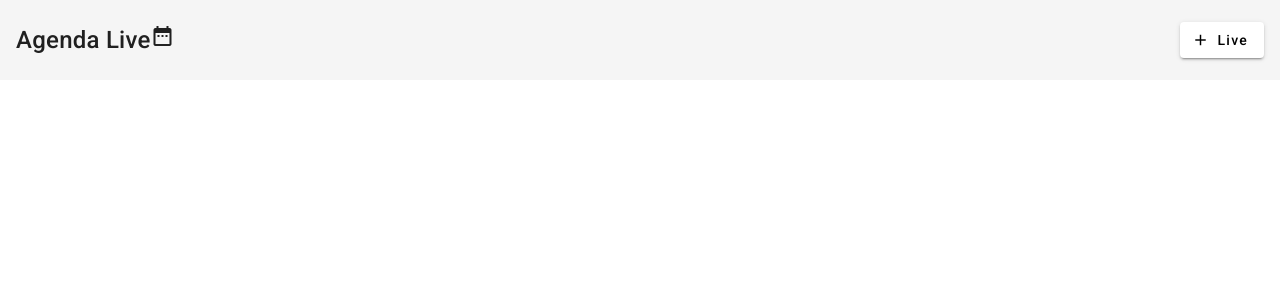
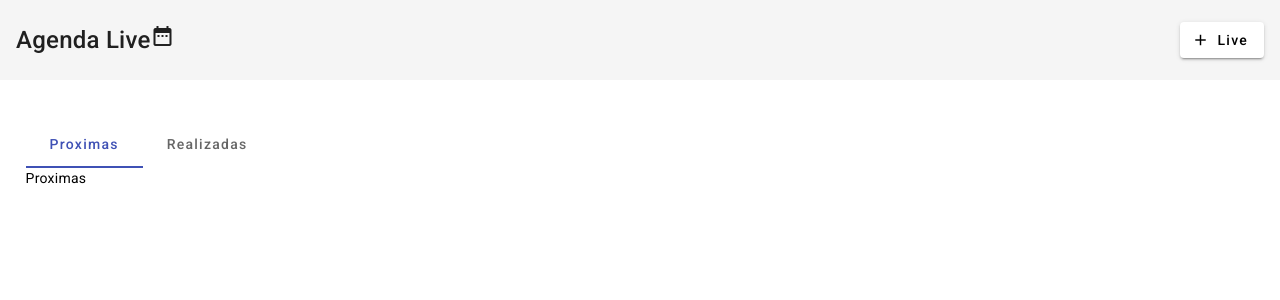
Before and after one commit to diogopaza/Projeto-Angular-Agenda, an Angular app in the folder agendalive/: page / in a window 1280 px wide. Shown: the top 300 px of the page. Built offline with nearby package versions, Linux system fonts and the light colour scheme.

Commit message:
segundo componente

```diff
--- a/agendalive/src/app/app.module.ts
+++ b/agendalive/src/app/app.module.ts
@@ -9,6 +9,8 @@
 import {MatIconModule} from '@angular/material/icon';
 import {MatButtonModule} from '@angular/material/button';
 import { LiveListComponent } from './views/home/live-list/live-list.component';
+import {MatTabsModule} from '@angular/material/tabs';
+
 
 
 
@@ -25,7 +27,8 @@
     BrowserAnimationsModule,
     MatToolbarModule,
     MatIconModule,
-    MatButtonModule
+    MatButtonModule,
+    MatTabsModule
   ],
   providers: [],
   bootstrap: [AppComponent]
--- a/agendalive/src/app/views/home/home.component.html
+++ b/agendalive/src/app/views/home/home.component.html
@@ -5,3 +5,4 @@
       <button mat-raised-button >Live<mat-icon>add</mat-icon></button>
     </mat-toolbar-row>
   </mat-toolbar>
+  <app-live-list></app-live-list>
--- a/agendalive/src/app/views/home/live-list/live-list.component.html
+++ b/agendalive/src/app/views/home/live-list/live-list.component.html
@@ -1 +1,4 @@
-<p>live-list works!</p>
+<mat-tab-group mat-stretch-tabs="false" mat-align-tabs="start" style="padding-top: 40px;padding-left: 2%;padding-right: 2%;">
+    <mat-tab label="Proximas">Proximas</mat-tab>
+    <mat-tab label="Realizadas">Realizadas</mat-tab>
+  </mat-tab-group>
```
